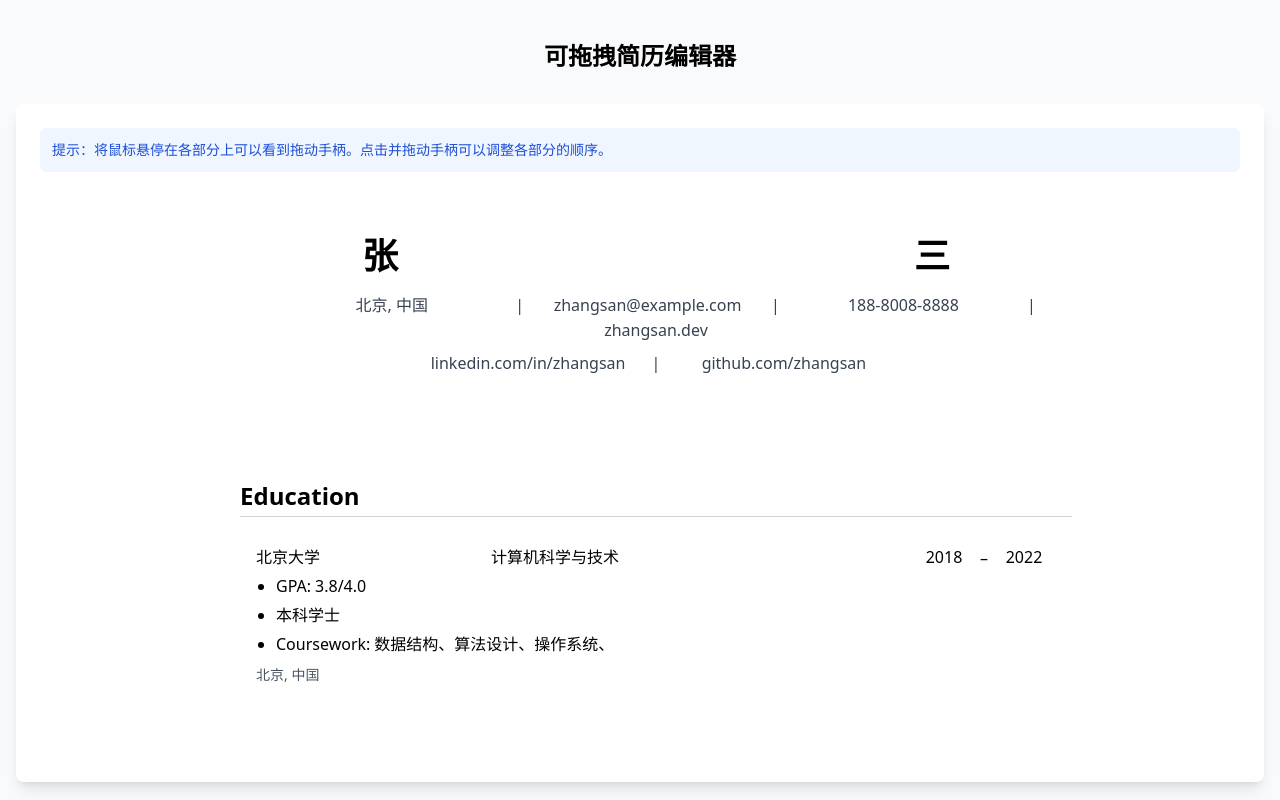
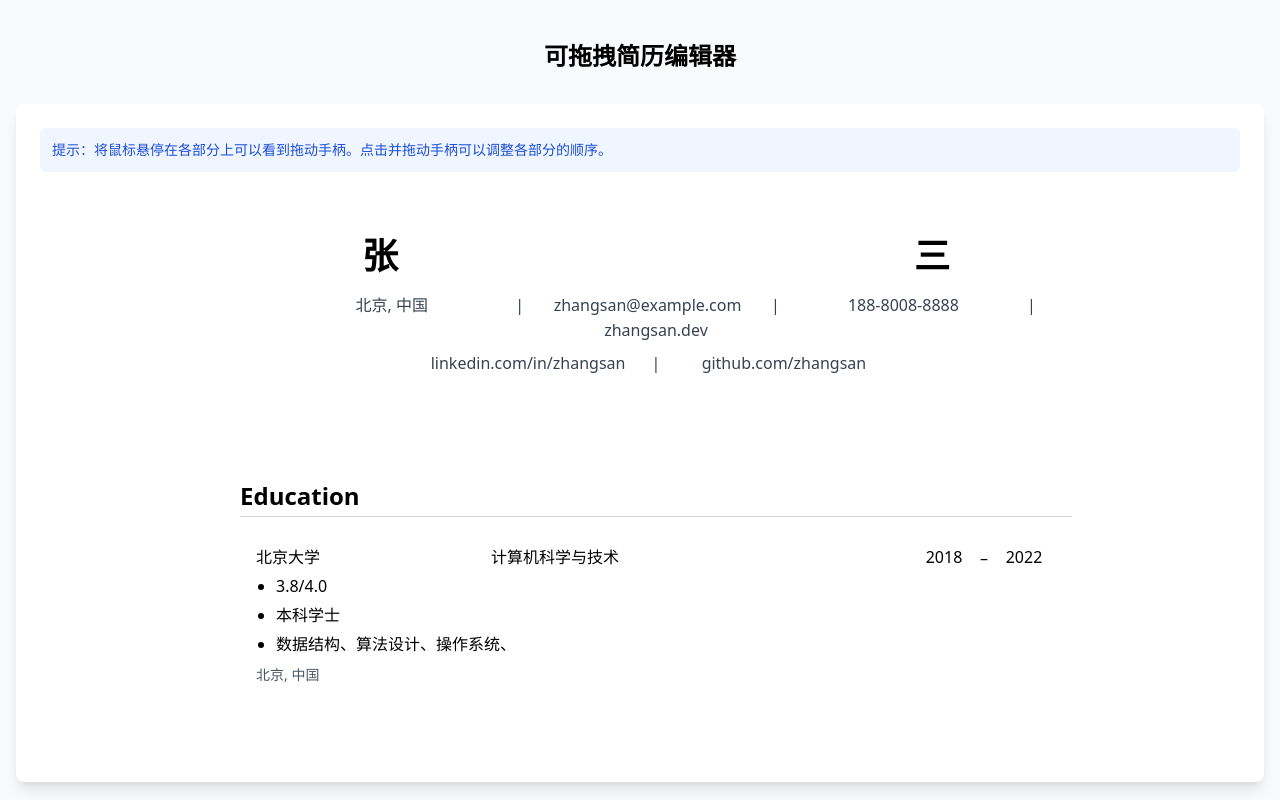
Before and after one commit to anonymity12/notion-style-resume, a Next.js app: page /resume-editor-demo in a window 1280 px wide. Shown: the top 800 px of the page. Built offline with nearby package versions, Linux system fonts and the light colour scheme.

Commit message:
UI：移除多余 span

```diff
--- a/src/components/EducationSection.js
+++ b/src/components/EducationSection.js
@@ -126,7 +126,6 @@ export const EducationSection = ({ hideDefaultControls = false, onMenuAction })
               {/* GPA if available */}
               <li>
                 <div className="flex items-baseline">
-                  <span className="mr-1">GPA:</span>
                   <EditableField
                     index={index}
                     field="gpa"
@@ -151,7 +150,6 @@ export const EducationSection = ({ hideDefaultControls = false, onMenuAction })
               {/* Courses if available */}
               <li>
                 <div className="flex items-baseline">
-                  <span className="mr-1">Coursework:</span>
                   <EditableField
                     index={index}
                     field="courses"
```
